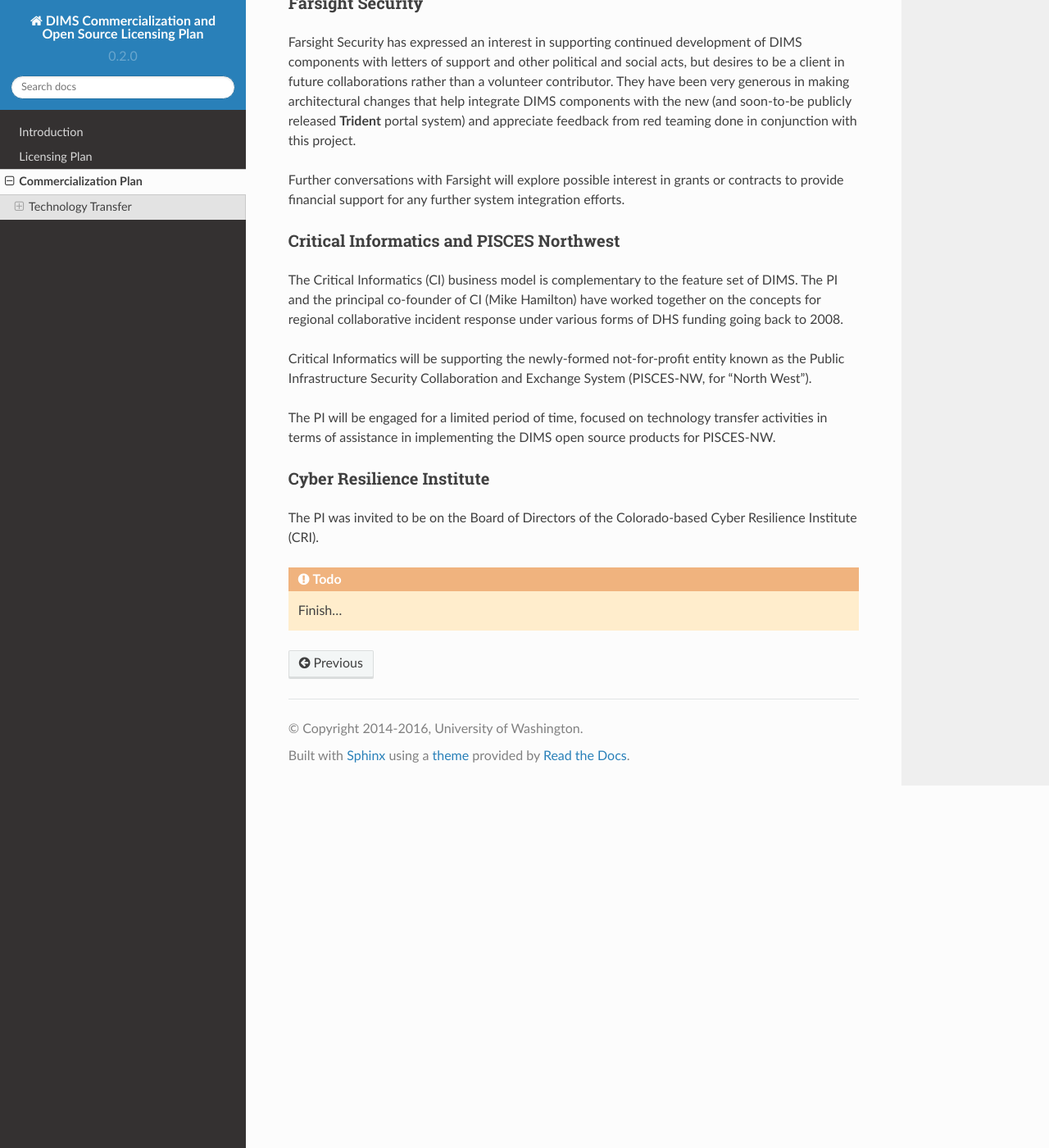
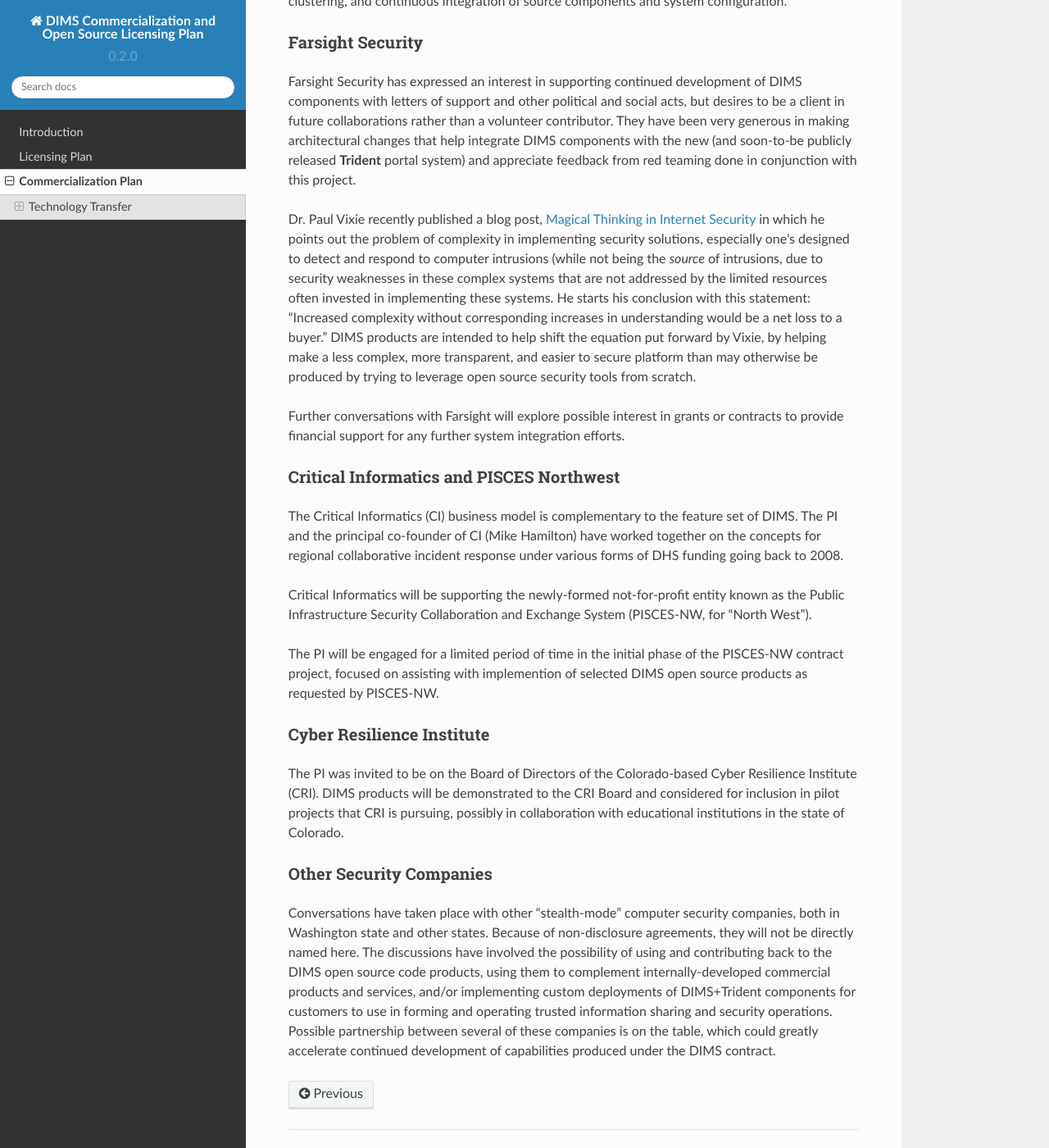
Before and after one commit to uw-dims/dims-swplan, a Sphinx documentation site: the page built from docs/source/commercializationplan.rst, in a window 1280 px wide and 1400 px high, scrolled down 684 px. Shown: the whole window at 82% size. Built offline with Sphinx 7.4.7 and the Read the Docs theme 2.0.0, drawn with Linux system fonts in a browser that asks for light colours; pages that are not in the unit, such as notebooks, are missing from menus; some of the changed text lies outside the part shown.

```diff
--- a/docs/source/commercializationplan.rst
+++ b/docs/source/commercializationplan.rst
@@ -19,9 +19,9 @@ Berkeley Three-Part license.
 Technology Transfer
 -------------------
 
-No intellectual property disclosures will result from this project. All
-technology tranfer will result from uniform access to the released
-open source code and documentation.
+No intellectual property disclosures to the University of Washington will
+result from this project. All technology tranfer will result from uniform
+access to the public of the released open source code and documentation.
 
 .. _csirtgadgets:
 
@@ -32,6 +32,8 @@ Conversations with Wes Young and Gabe Iovino of the `CSIRT Gadgets Foundation`_
 indicate that their foundation may be a good place for forks of the DIMS code,
 configruation, and documentation repositories to be housed and maintained
 similarly to the way the `Collective Intelligence Framework`_ is maintained.
+Additionally, there are opportunities working with the foundation to
+enhance CIF using DIMS products and lessons learned.
 This would be a natural place to take the techniques in system administration
 automation, Docker containerization and CoreOS clustering, and continuous
 integration of source components and system configuration.
@@ -53,6 +55,21 @@ help integrate DIMS components with the new (and soon-to-be publicly released
 **Trident** portal system) and appreciate feedback from red teaming done in
 conjunction with this project.
 
+Dr. Paul Vixie recently published a blog post, `Magical Thinking in Internet
+Security`_ in which he points out the problem of complexity in implementing
+security solutions, especially one's designed to detect and respond to
+computer intrusions (while not being the *source* of intrusions, due to
+security weaknesses in these complex systems that are not addressed
+by the limited resources often invested in implementing these systems.
+He starts his conclusion with this statement: "Increased complexity without
+corresponding increases in understanding would be a net loss to a buyer."
+DIMS products are intended to help shift the equation put forward
+by Vixie, by helping make a less complex, more transparent, and easier
+to secure platform than may otherwise be produced by trying to
+leverage open source security tools from scratch.
+
+.. _Magical Thinking in Internet Security: https://www.farsightsecurity.com/Blog/20160428-vixie-magicalthinking/
+
 Further conversations with Farsight will explore possible interest in grants or
 contracts to provide financial support for any further system integration
 efforts.
@@ -72,10 +89,10 @@ Critical Informatics will be supporting the newly-formed not-for-profit
 entity known as the Public Infrastructure Security Collaboration
 and Exchange System (PISCES-NW, for "North West").
 
-The PI will be engaged for a limited period of time, focused on technology
-transfer activities in terms of assistance in implementing the DIMS open source
-products for PISCES-NW.
-
+The PI will be engaged for a limited period of time in the initial
+phase of the PISCES-NW contract project, focused on assisting
+with implemention of selected DIMS open source products as
+requested by PISCES-NW.
 
 .. _cri:
 
@@ -83,10 +100,23 @@ Cyber Resilience Institute
 ~~~~~~~~~~~~~~~~~~~~~~~~~~
 
 The PI was invited to be on the Board of Directors of the Colorado-based
-Cyber Resilience Institute (CRI).
+Cyber Resilience Institute (CRI). DIMS products will be demonstrated to
+the CRI Board and considered for inclusion in pilot projects that
+CRI is pursuing, possibly in collaboration with educational institutions
+in the state of Colorado.
 
-.. todo::
+.. _other:
 
-    Finish...
+Other Security Companies
+~~~~~~~~~~~~~~~~~~~~~~~~
 
-..
+Conversations have taken place with other "stealth-mode" computer security
+companies, both in Washington state and other states. Because of non-disclosure
+agreements, they will not be directly named here. The discussions have involved
+the possibility of using and contributing back to the DIMS open source code
+products, using them to complement internally-developed commercial products
+and services, and/or implementing custom deployments of DIMS+Trident
+components for customers to use in forming and operating trusted information
+sharing and security operations. Possible partnership between several of
+these companies is on the table, which could greatly accelerate continued
+development of capabilities produced under the DIMS contract.
--- a/docs/source/index.rst
+++ b/docs/source/index.rst
@@ -21,16 +21,12 @@ HSHQDC-13-C-B0013, referred to in this document as "the Contract").
 
 ..
 
-Contents:
-=========
-
 .. toctree::
    :maxdepth: 2
 
    introduction
    licensingplan
    commercializationplan
-   license
 
 Contact:
 --------
```
Also changed, not shown: docs/source/licensingplan.rst (+3 -8 lines).
